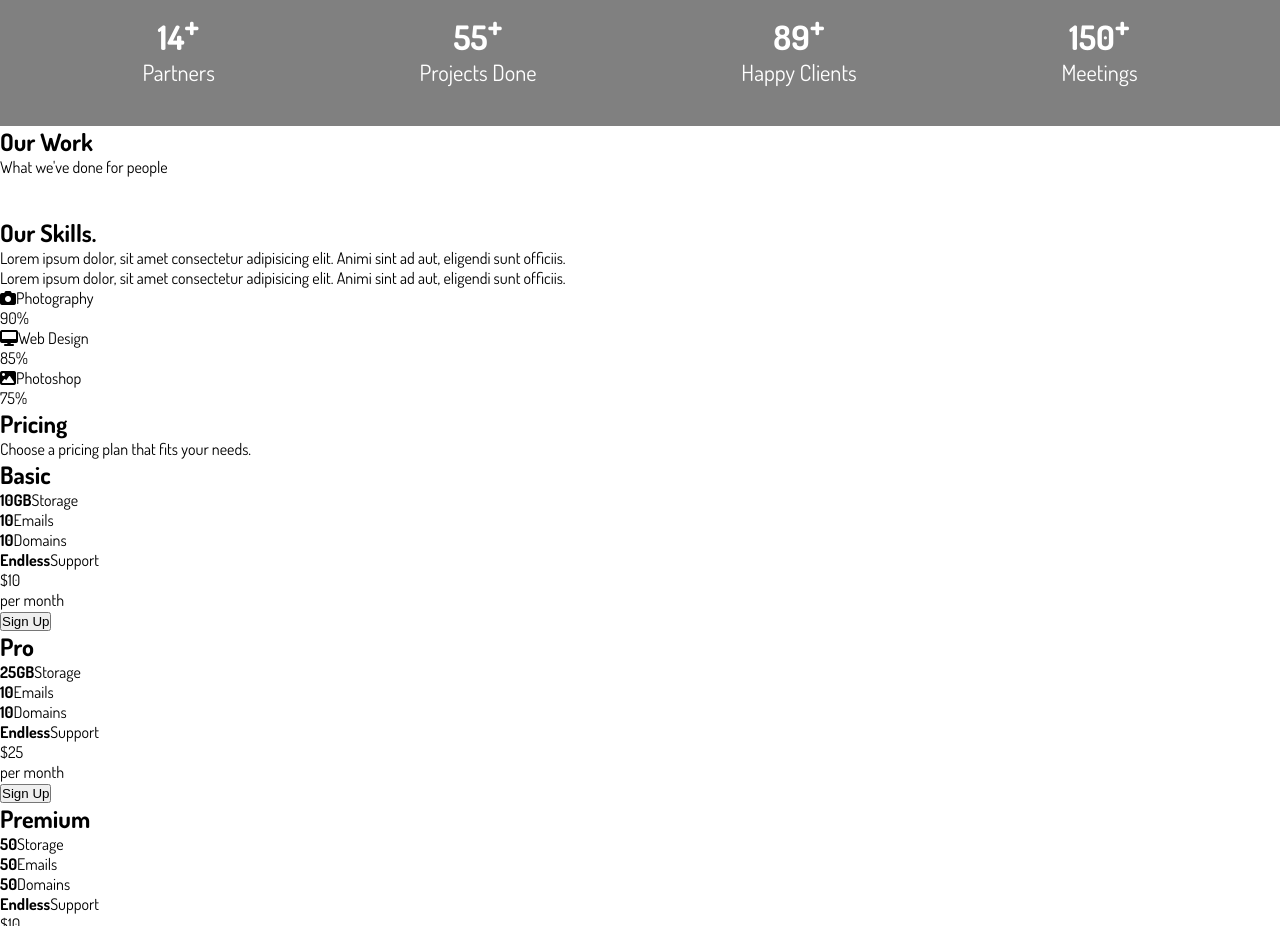
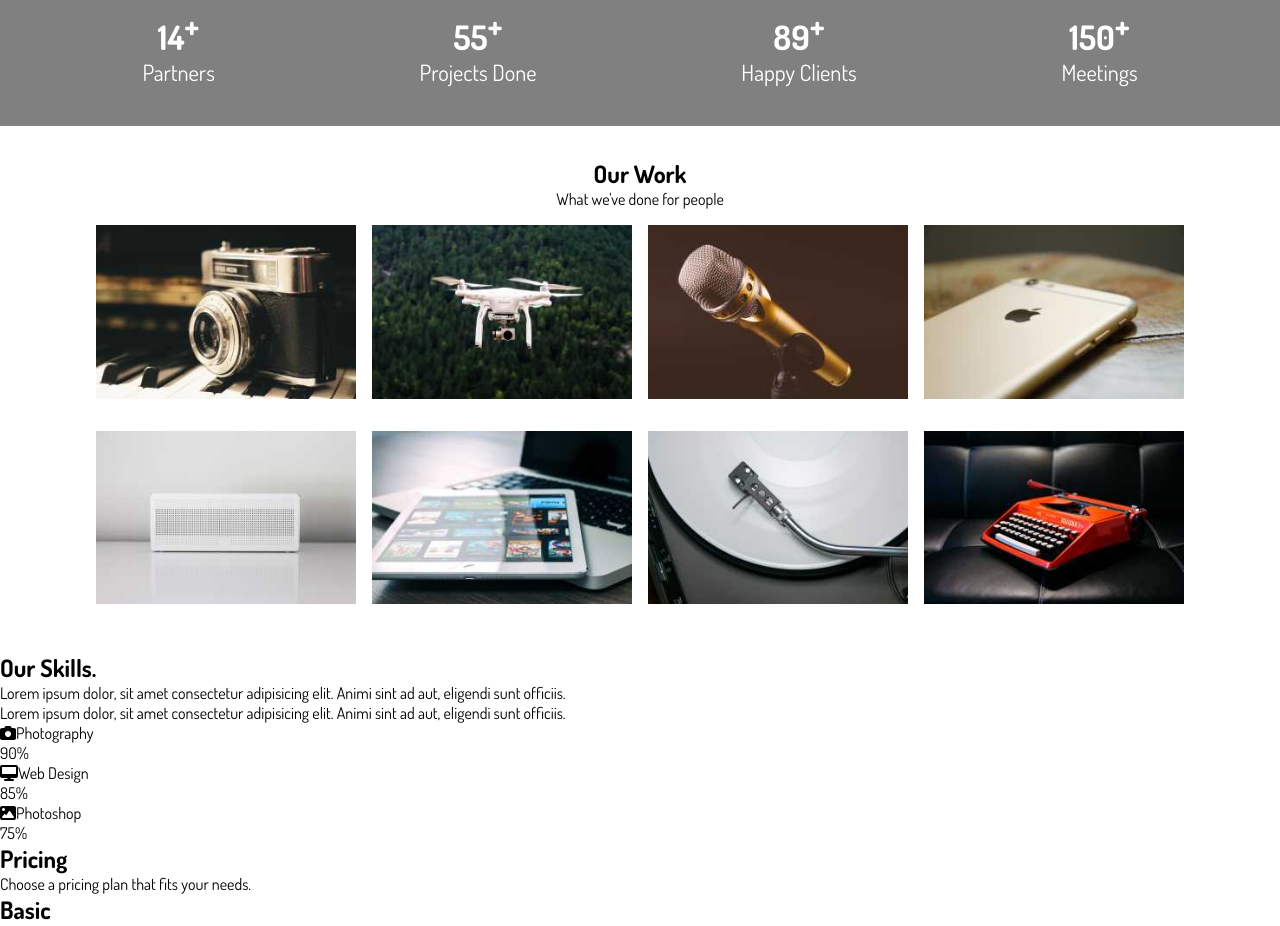
Before and after one commit to Shubamium/W3-2-Startup, a plain HTML site: page index.html in a window 1280 px wide. Shown: the part 2340-3266 px from the top of the page. Drawn offline with Linux system fonts and the light colour scheme.

Commit message:
Add styling for our-work section

```diff
--- a/css/main.css
+++ b/css/main.css
@@ -314,3 +314,28 @@ body{
     .stats h2{
         text-align: center;
     }
+
+.our-work{
+    text-align: center;
+    padding: 2em 0;
+    width: 100%;
+    min-height: 80%;
+}
+    .our-work .img-showcase{
+        display: grid;
+        gap:1em;
+        padding: 1em;
+        margin: 0 5em;
+        grid-template-columns: repeat(4, 1fr);
+    }
+
+    .our-work .img-showcase img{
+        object-fit: cover;
+        width: 100%;
+        max-height: 100%
+    }
+
+    .our-work .img-showcase img:hover{
+       opacity: .5;
+       transition: opacity .2s;
+    }
--- a/index.html
+++ b/index.html
@@ -163,13 +163,15 @@
 
             <!--Our Work Section-->
             <section class="our-work">
-                <h2 class="uppercase">Our Work</h2>
-                <p>What we've done for people</p>
-                <div class="img-showcase">
-                    <img src="" alt=""><img src="" alt=""><img src="" alt=""><img src="" alt="">
+                <div class="title">
+                    <h2 class="uppercase">Our Work</h2>
+                    <p>What we've done for people</p>
                 </div>
                 <div class="img-showcase">
-                    <img src="" alt=""><img src="" alt=""><img src="" alt=""><img src="" alt="">
+                    <img src="media/img/tech_camera.jpg" alt="camera"><img src="media/img/tech_drone.jpg" alt="drone"><img src="media/img/tech_mic.jpg" alt="mic"><img src="media/img/tech_phone.jpg" alt="phone">
+                </div>
+                <div class="img-showcase">
+                    <img src="media/img/tech_sound.jpg" alt="sound"><img src="media/img/tech_tablet.jpg" alt="tech_tablet"><img src="media/img/tech_tableturner.jpg" alt="tableturner"><img src="media/img/tech_typewriter.jpg" alt="typewritter">
                 </div>
             </section>
 
```
